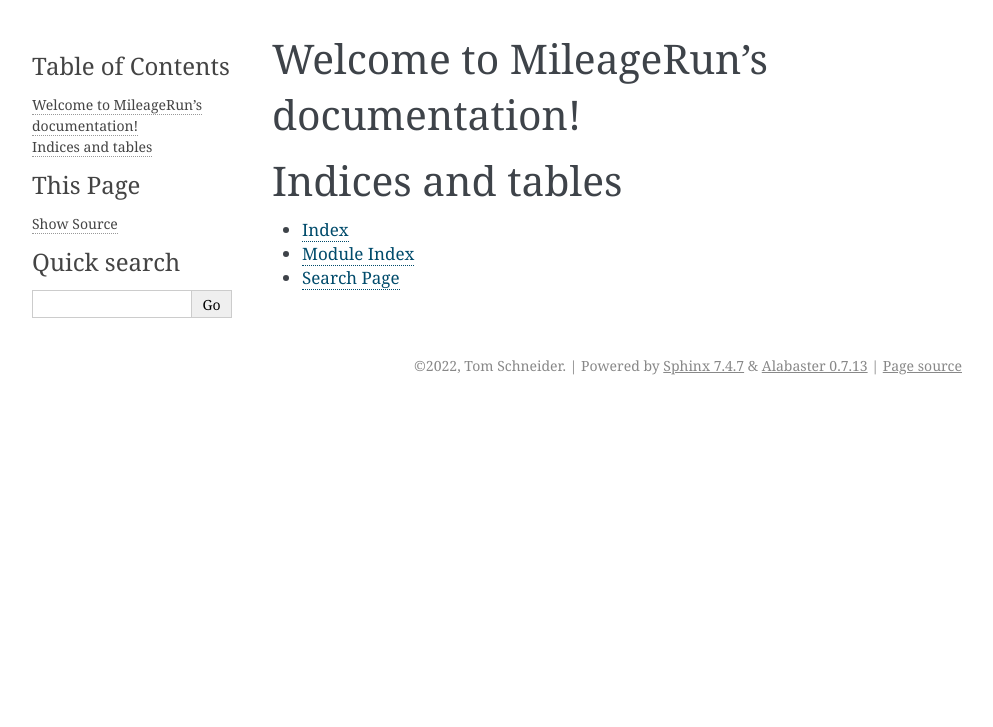
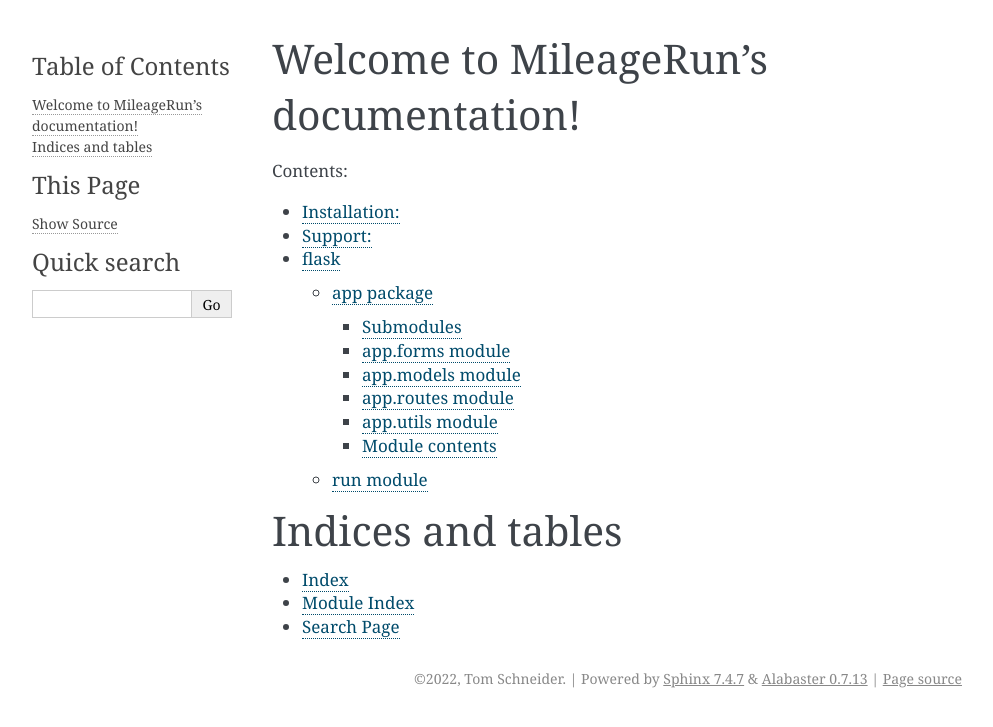
Before and after one commit to tschneiderAK/mileagerun, a Sphinx documentation site: the page built from docs/source/index.rst, in a window 1280 px wide. Shown: the top 727 px of the page, without its empty margins (148-1141 px from the left). Built offline with Sphinx 7.4.7, drawn with Linux system fonts in a browser that asks for light colours.

Commit message:
Added docs html with sphinx autodoc extensions. Updated docstrings to begin detailing out docs.

```diff
--- /dev/null
+++ b/docs/source/app.rst
@@ -0,0 +1,45 @@
+app package
+===========
+
+Submodules
+----------
+
+app.forms module
+----------------
+
+.. automodule:: app.forms
+   :members:
+   :undoc-members:
+   :show-inheritance:
+
+app.models module
+-----------------
+
+.. automodule:: app.models
+   :members:
+   :undoc-members:
+   :show-inheritance:
+
+app.routes module
+-----------------
+
+.. automodule:: app.routes
+   :members:
+   :undoc-members:
+   :show-inheritance:
+
+app.utils module
+----------------
+
+.. automodule:: app.utils
+   :members:
+   :undoc-members:
+   :show-inheritance:
+
+Module contents
+---------------
+
+.. automodule:: app
+   :members:
+   :undoc-members:
+   :show-inheritance:
--- a/docs/source/conf.py
+++ b/docs/source/conf.py
@@ -1,3 +1,4 @@
+import os, sys
 # Configuration file for the Sphinx documentation builder.
 #
 # For the full list of built-in configuration values, see the documentation:
@@ -13,8 +14,12 @@
 
 # -- General configuration ---------------------------------------------------
 # https://www.sphinx-doc.org/en/master/usage/configuration.html#general-configuration
+sys.path.insert(0, os.path.abspath('../../flask/'))
 
-extensions = []
+extensions = [
+    "sphinx.ext.autodoc",
+    "sphinx.ext.todo",
+    "sphinx.ext.viewcode"]
 
 templates_path = ['_templates']
 exclude_patterns = []
--- a/docs/source/index.rst
+++ b/docs/source/index.rst
@@ -7,8 +7,12 @@
 ======================================
 
 .. toctree::
-   :maxdepth: 2
+   :maxdepth: 4
    :caption: Contents:
+
+   install
+   support
+   modules
 
 
 
--- /dev/null
+++ b/docs/source/install.rst
@@ -0,0 +1,6 @@
+Installation:
+================
+
+1. Create a .env file to hold the following env variables:
+
+# TODO: Add env variables here.
--- /dev/null
+++ b/docs/source/modules.rst
@@ -0,0 +1,8 @@
+flask
+=====
+
+.. toctree::
+   :maxdepth: 4
+
+   app
+   run
--- /dev/null
+++ b/docs/source/support.rst
@@ -0,0 +1,6 @@
+Support:
+=========
+
+Contact Tom at [Contact Info].
+
+#TODO: Update contact info.
```
Also changed, not shown: docs/source/run.rst (added, +7 -0 lines), 5 other files.
